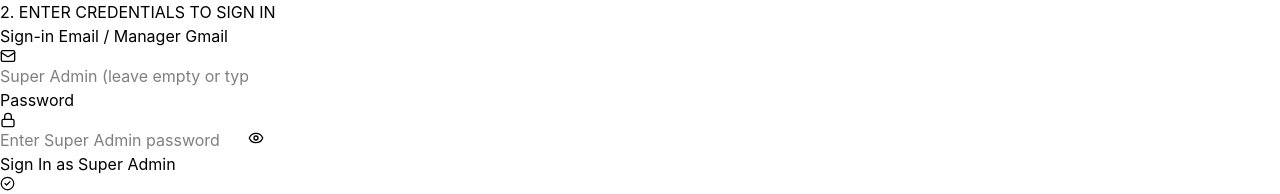
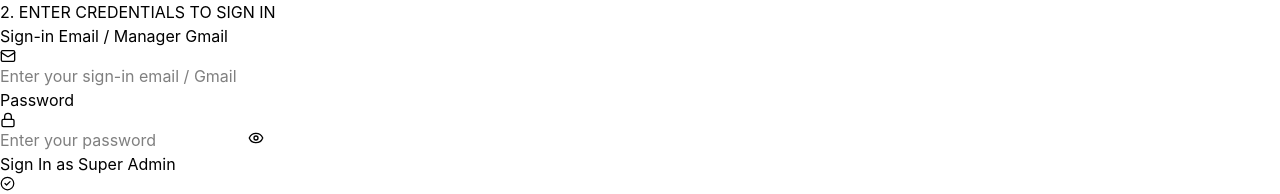
Before and after one commit to jamanrao-beep/as-426-studios, a Next.js app: page /login in a window 1280 px wide. Shown: the part 280-474 px from the top of the page. Built offline with nearby package versions, Linux system fonts and the light colour scheme.

Commit message:
Remove all password hints and credential text from login page

```diff
--- a/app/login/page.tsx
+++ b/app/login/page.tsx
@@ -161,13 +161,7 @@ function LoginForm() {
             <input
               type="email"
               autoComplete="email"
-              placeholder={
-                selectedRole === "admin"
-                  ? "Super Admin (leave empty or type manager Gmail)"
-                  : selectedRole === "waiter"
-                  ? "Staff (leave empty or type staff email)"
-                  : "Enter your manager Gmail address"
-              }
+              placeholder="Enter your sign-in email / Gmail"
               value={email}
               onChange={(e) => {
                 setEmail(e.target.value);
@@ -186,13 +180,7 @@ function LoginForm() {
               type={showPassword ? "text" : "password"}
               required
               autoComplete="current-password"
-              placeholder={
-                selectedRole === "admin" && !email.trim()
-                  ? "Enter Super Admin password"
-                  : selectedRole === "waiter" && !email.trim()
-                  ? "Enter Staff password (staff123)"
-                  : "Enter your account password"
-              }
+              placeholder="Enter your password"
               value={password}
               onChange={(e) => setPassword(e.target.value)}
             />
```
